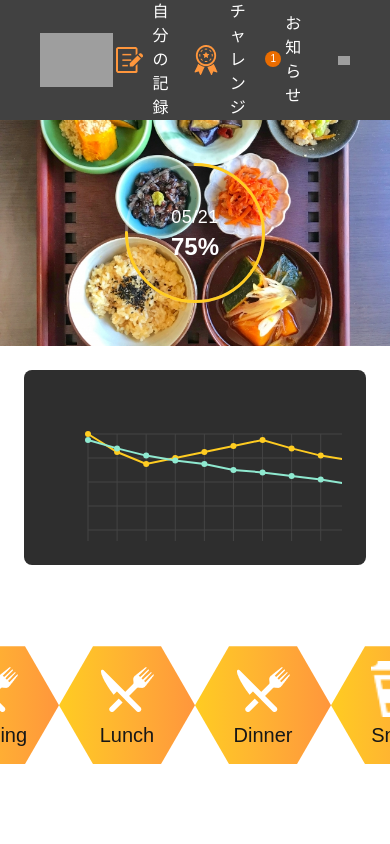
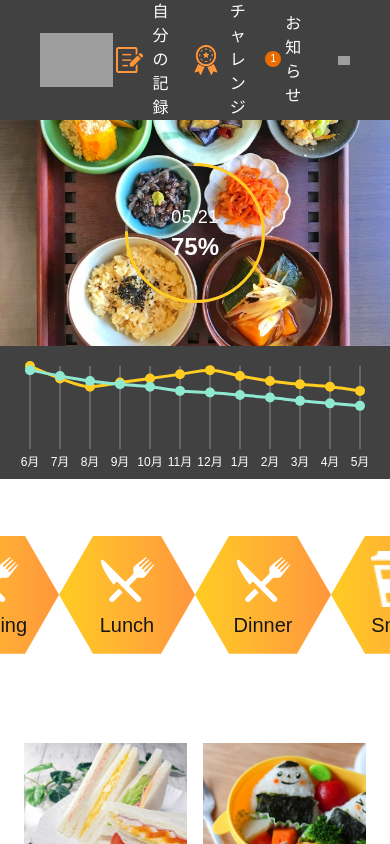
Before and after one commit to vuongnch57/arent-health-app-test, a Next.js app: page / in a window 390 px wide. Shown: the top 844 px of the page. Built offline with nearby package versions, Linux system fonts and the light colour scheme; grey boxes are pictures that could not be loaded.

Commit message:
Update my-record page

```diff
--- a/src/app/globals.css
+++ b/src/app/globals.css
@@ -24,7 +24,7 @@
 
 /* Container utility class */
 .container {
-  max-width: 1186px;
+  max-width: 960px;
   margin: 0 auto;
   padding: 0 1rem;
 }
--- a/src/app/page.tsx
+++ b/src/app/page.tsx
@@ -35,8 +35,8 @@ export default function Home() {
               />
             </div>
           </div>
-          <div className="flex-1 p-6 flex items-center justify-center">
-            <LineChart data={chartData} />
+          <div className="flex-1 h-full flex items-center justify-center">
+            <LineChart data={chartData} height="h-[34vw]" />
           </div>
         </div>
       </section>
--- a/src/components/LineChart.tsx
+++ b/src/components/LineChart.tsx
@@ -1,122 +1,122 @@
-'use client';
+"use client";
 
-import React from 'react';
-import { ChartDataPoint } from '@/data/mockData';
+import React, { useState } from "react";
+import {
+  LineChart as RechartsLineChart,
+  Line,
+  XAxis,
+  YAxis,
+  CartesianGrid,
+  ResponsiveContainer,
+  Dot,
+} from "recharts";
+import { TimePeriod, ChartData } from "@/data/mockData";
 
 interface LineChartProps {
-  data: ChartDataPoint[];
+  data: ChartData;
+  showPeriodOptions?: boolean;
+  height: string;
 }
 
-const LineChart: React.FC<LineChartProps> = ({ data }) => {
-  const maxValue = Math.max(...data.flatMap(d => [d.value1, d.value2]));
-  const chartWidth = 400;
-  const chartHeight = 200;
-  const padding = 40;
+// Custom dot component for the chart points
+interface CustomDotProps {
+  cx?: number;
+  cy?: number;
+  stroke?: string;
+}
 
-  const getX = (index: number) => padding + (index / (data.length - 1)) * (chartWidth - 2 * padding);
-  const getY = (value: number) => chartHeight - padding - ((value / maxValue) * (chartHeight - 2 * padding));
+const CustomDot = (props: CustomDotProps) => {
+  const { cx, cy, stroke } = props;
+  if (cx === undefined || cy === undefined) return null;
+  return (
+    <Dot cx={cx} cy={cy} r={4} fill={stroke} stroke={stroke} strokeWidth={2} />
+  );
+};
 
-  // Generate path for line 1 (yellow)
-  const path1 = data.map((point, index) => {
-    const x = getX(index);
-    const y = getY(point.value1);
-    return `${index === 0 ? 'M' : 'L'} ${x} ${y}`;
-  }).join(' ');
+const LineChart: React.FC<LineChartProps> = ({ data, showPeriodOptions, height }) => {
+  const [selectedPeriod, setSelectedPeriod] = useState<TimePeriod>("month");
 
-  // Generate path for line 2 (cyan)
-  const path2 = data.map((point, index) => {
-    const x = getX(index);
-    const y = getY(point.value2);
-    return `${index === 0 ? 'M' : 'L'} ${x} ${y}`;
-  }).join(' ');
+  const currentData = data[selectedPeriod];
+
+  const handlePeriodChange = (period: TimePeriod) => {
+    setSelectedPeriod(period);
+  };
+
+  const getPeriodLabel = (period: TimePeriod) => {
+    switch (period) {
+      case "day":
+        return "日";
+      case "week":
+        return "週";
+      case "month":
+        return "月";
+      case "year":
+        return "年";
+    }
+  };
 
   return (
-    <div className="bg-dark-600 p-6 rounded-lg">
-      <svg width={chartWidth} height={chartHeight} className="w-full h-auto">
-        {/* Grid lines */}
-        {[0, 20, 40, 60, 80, 100].map(value => {
-          const y = getY(value);
-          return (
-            <line
-              key={value}
-              x1={padding}
-              y1={y}
-              x2={chartWidth - padding}
-              y2={y}
-              stroke="#444"
+    <div className={`w-full bg-dark-500 relative ${height}`}>
+      {/* Chart */}
+      <ResponsiveContainer width="100%" height="100%">
+        <RechartsLineChart
+          data={currentData}
+          margin={{
+            top: 20,
+            left: 30,
+            right: 30,
+          }}
+        >
+          <CartesianGrid
+            strokeDasharray="none"
+            stroke="#8b8b8b"
             strokeWidth={1}
+            horizontal={false}
+            vertical={true}
           />
-          );
-        })}
-
-        {/* Vertical grid lines */}
-        {data.map((_, index) => {
-          const x = getX(index);
-          return (
-            <line
-              key={index}
-              x1={x}
-              y1={padding}
-              x2={x}
-              y2={chartHeight - padding}
-              stroke="#444"
-              strokeWidth={1}
+          <XAxis
+            dataKey="label"
+            axisLine={false}
+            tickLine={false}
+            tick={{ fill: "#ffffff", fontSize: 12 }}
+            interval={0}
           />
-          );
-        })}
-
-        {/* Line 1 (Yellow) */}
-        <path
-          d={path1}
-          fill="none"
+          <YAxis hide />
+          <Line
+            type="monotone"
+            dataKey="value1"
             stroke="#FFCC21"
-          strokeWidth={2}
+            strokeWidth={3}
+            dot={<CustomDot />}
+            activeDot={{ r: 6, fill: "#FFCC21" }}
           />
-
-        {/* Line 2 (Cyan) */}
-        <path
-          d={path2}
-          fill="none"
+          <Line
+            type="monotone"
+            dataKey="value2"
             stroke="#8FE9D0"
-          strokeWidth={2}
+            strokeWidth={3}
+            dot={<CustomDot />}
+            activeDot={{ r: 6, fill: "#8FE9D0" }}
           />
-
-        {/* Data points for line 1 */}
-        {data.map((point, index) => (
-          <circle
-            key={`point1-${index}`}
-            cx={getX(index)}
-            cy={getY(point.value1)}
-            r={3}
-            fill="#FFCC21"
-          />
+        </RechartsLineChart>
+      </ResponsiveContainer>
+      {showPeriodOptions && (
+        <div className="flex items-center gap-x-8 px-3">
+          {(["day", "week", "month", "year"] as TimePeriod[]).map((period) => (
+            <button
+              key={period}
+              onClick={() => handlePeriodChange(period)}
+              className={`px-4 py-1 text-[11px] rounded-full font-medium transition-colors cursor-pointer ${
+                selectedPeriod === period
+                  ? "bg-primary-300 text-white"
+                  : "bg-white text-primary-300"
+              }`}
+            >
+              {getPeriodLabel(period)}
+            </button>
           ))}
-
-        {/* Data points for line 2 */}
-        {data.map((point, index) => (
-          <circle
-            key={`point2-${index}`}
-            cx={getX(index)}
-            cy={getY(point.value2)}
-            r={3}
-            fill="#8FE9D0"
-          />
-        ))}
-
-        {/* X-axis labels */}
-        {data.map((point, index) => (
-          <text
-            key={`label-${index}`}
-            x={getX(index)}
-            y={chartHeight - 10}
-            fill="white"
-            fontSize="12"
-            textAnchor="middle"
-          >
-            {point.month}
-          </text>
-        ))}
-      </svg>
+        </div>
+      )}
     </div>
   );
 };
--- a/src/data/mockData.ts
+++ b/src/data/mockData.ts
@@ -9,9 +9,18 @@ export interface MealRecord {
 }
 
 export interface ChartDataPoint {
-  month: string;
+  label: string;
   value1: number;
   value2: number;
+}
+
+export type TimePeriod = 'day' | 'week' | 'month' | 'year';
+
+export interface ChartData {
+  day: ChartDataPoint[];
+  week: ChartDataPoint[];
+  month: ChartDataPoint[];
+  year: ChartDataPoint[];
 }
 
 export interface ProgressData {
@@ -25,20 +34,90 @@ export const progressData: ProgressData = {
   percentage: 75,
 };
 
-// Chart data for the line chart
-export const chartData: ChartDataPoint[] = [
-  { month: "6月", value1: 100, value2: 95 },
-  { month: "7月", value1: 85, value2: 88 },
-  { month: "8月", value1: 75, value2: 82 },
-  { month: "9月", value1: 80, value2: 78 },
-  { month: "10月", value1: 85, value2: 75 },
-  { month: "11月", value1: 90, value2: 70 },
-  { month: "12月", value1: 95, value2: 68 },
-  { month: "1月", value1: 88, value2: 65 },
-  { month: "2月", value1: 82, value2: 62 },
-  { month: "3月", value1: 78, value2: 58 },
-  { month: "4月", value1: 75, value2: 55 },
-  { month: "5月", value1: 70, value2: 52 },
+// Chart data for different time periods
+export const chartData: ChartData = {
+  day: [
+    { label: "6/16", value1: 72, value2: 58 },
+    { label: "6/17", value1: 74, value2: 55 },
+    { label: "6/18", value1: 71, value2: 60 },
+    { label: "6/19", value1: 75, value2: 52 },
+    { label: "6/20", value1: 73, value2: 57 },
+    { label: "6/21", value1: 76, value2: 50 },
+    { label: "6/22", value1: 78, value2: 53 },
+    { label: "6/23", value1: 77, value2: 48 },
+    { label: "6/24", value1: 79, value2: 55 },
+    { label: "6/25", value1: 81, value2: 45 },
+    { label: "6/26", value1: 80, value2: 52 },
+    { label: "6/27", value1: 82, value2: 47 },
+  ],
+  week: [
+    { label: "6月2週", value1: 95, value2: 72 },
+    { label: "6月3週", value1: 98, value2: 68 },
+    { label: "6月4週", value1: 93, value2: 75 },
+    { label: "7月1週", value1: 96, value2: 70 },
+    { label: "7月2週", value1: 99, value2: 65 },
+    { label: "7月3週", value1: 95, value2: 78 },
+    { label: "7月4週", value1: 97, value2: 62 },
+    { label: "8月1週", value1: 92, value2: 80 },
+    { label: "8月2週", value1: 94, value2: 58 },
+    { label: "8月3週", value1: 91, value2: 82 },
+    { label: "8月4週", value1: 93, value2: 60 },
+    { label: "9月1週", value1: 95, value2: 75 },
+  ],
+  month: [
+    { label: "6月", value1: 100, value2: 95 },
+    { label: "7月", value1: 85, value2: 88 },
+    { label: "8月", value1: 75, value2: 82 },
+    { label: "9月", value1: 80, value2: 78 },
+    { label: "10月", value1: 85, value2: 75 },
+    { label: "11月", value1: 90, value2: 70 },
+    { label: "12月", value1: 95, value2: 68 },
+    { label: "1月", value1: 88, value2: 65 },
+    { label: "2月", value1: 82, value2: 62 },
+    { label: "3月", value1: 78, value2: 58 },
+    { label: "4月", value1: 75, value2: 55 },
+    { label: "5月", value1: 70, value2: 52 },
+  ],
+  year: [
+    { label: "2019", value1: 105, value2: 75 },
+    { label: "2020", value1: 98, value2: 68 },
+    { label: "2021", value1: 92, value2: 62 },
+    { label: "2022", value1: 86, value2: 55 },
+    { label: "2023", value1: 80, value2: 48 },
+  ],
+};
+
+// Record Cards data
+export interface RecordCard {
+  id: string;
+  title: string;
+  subtitle: string;
+  image: string;
+  alt: string;
+}
+
+export const recordCards: RecordCard[] = [
+  {
+    id: "body-record",
+    title: "BODY RECORD",
+    subtitle: "自分のカラダの記録",
+    image: "/images/MyRecommend-1.jpg",
+    alt: "Body Record"
+  },
+  {
+    id: "my-exercise",
+    title: "MY EXERCISE",
+    subtitle: "自分の運動の記録",
+    image: "/images/MyRecommend-2.jpg",
+    alt: "My Exercise"
+  },
+  {
+    id: "my-diary",
+    title: "MY DIARY",
+    subtitle: "自分の日記",
+    image: "/images/MyRecommend-3.jpg",
+    alt: "My Diary"
+  }
 ];
 
 // Meal categories
```
Also changed, not shown: package.json (+6 -5 lines), src/app/my-record/page.tsx (+44 -37 lines), 1 other file (tests, documents, lock files or other folders). Lines whose indentation alone changed are shown as unchanged.
